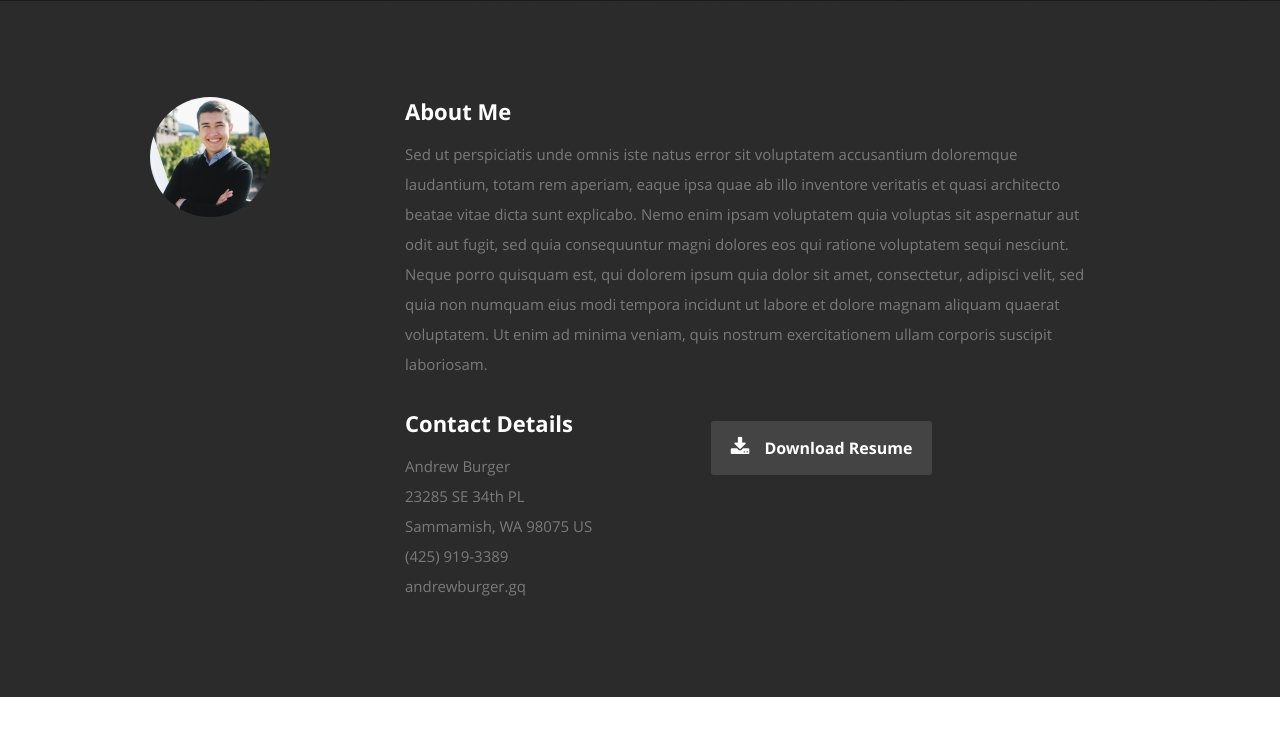
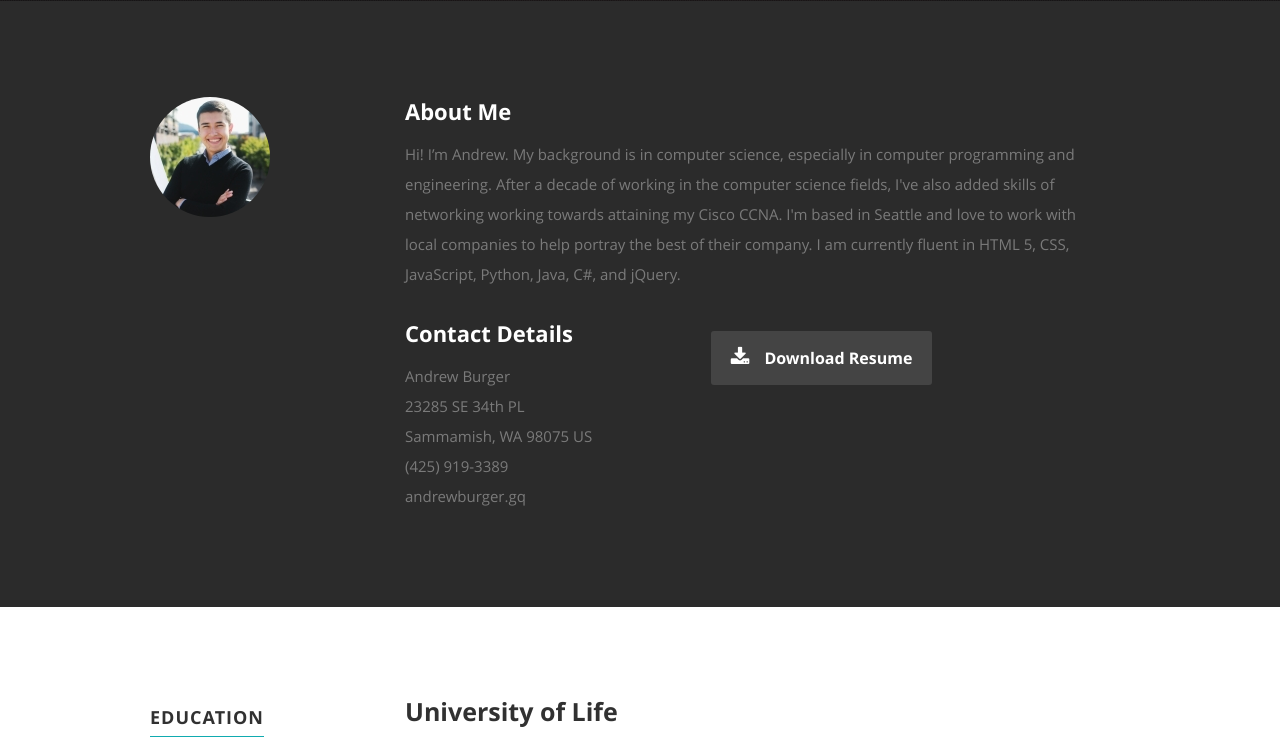
Before and after one commit to andrewixl/andrewresume, a Django app: page / in a window 1280 px wide. Shown: the part 799-1536 px from the top of the page. Run offline with Django 3.2, Linux system fonts and the light colour scheme; some libraries are stand-ins or nearby versions.

Commit message:
Social Link Changes and About

```diff
--- a/apps/main/templates/main/index.html
+++ b/apps/main/templates/main/index.html
@@ -62,13 +62,13 @@
             and learn more <a class="smoothscroll" href="#about">about me</a>.</h3>
             <hr />
             <ul class="social">
-               <li><a href="#"><i class="fa fa-facebook"></i></a></li>
-               <li><a href="#"><i class="fa fa-twitter"></i></a></li>
-               <li><a href="#"><i class="fa fa-google-plus"></i></a></li>
-               <li><a href="#"><i class="fa fa-linkedin"></i></a></li>
-               <li><a href="#"><i class="fa fa-instagram"></i></a></li>
+               <li><a href="https://www.facebook.com/andrewburger4838"><i class="fa fa-facebook"></i></a></li>
+               <li><a href="https://twitter.com/andrewixl"><i class="fa fa-twitter"></i></a></li>
+               <li><a href="https://plus.google.com/u/0/+AndrewBurgerandrewixl"><i class="fa fa-google-plus"></i></a></li>
+               <li><a href="https://www.linkedin.com/in/andrewburger4383/"><i class="fa fa-linkedin"></i></a></li>
+               <li><a href="https://www.instagram.com/andrewixl/"><i class="fa fa-instagram"></i></a></li>
                <li><a href="#"><i class="fa fa-dribbble"></i></a></li>
-               <li><a href="#"><i class="fa fa-skype"></i></a></li>
+               <li><a href="https://hatscripts.com/addskype?andrewixl"><i class="fa fa-skype"></i></a></li>
             </ul>
          </div>
       </div>
@@ -96,12 +96,10 @@
 
             <h2>About Me</h2>
 
-            <p>Sed ut perspiciatis unde omnis iste natus error sit voluptatem accusantium doloremque laudantium, totam rem aperiam,
-            eaque ipsa quae ab illo inventore veritatis et quasi architecto beatae vitae dicta sunt explicabo. Nemo enim ipsam
-            voluptatem quia voluptas sit aspernatur aut odit aut fugit, sed quia consequuntur magni dolores eos qui ratione
-            voluptatem sequi nesciunt. Neque porro quisquam est, qui dolorem ipsum quia dolor sit amet, consectetur, adipisci velit,
-            sed quia non numquam eius modi tempora incidunt ut labore et dolore magnam aliquam quaerat voluptatem.
-            Ut enim ad minima veniam, quis nostrum exercitationem ullam corporis suscipit laboriosam.
+            <p>Hi! I’m Andrew. My background is in computer science, especially in computer programming and engineering.
+              After a decade of working in the computer science fields, I've also added skills of networking working towards attaining my Cisco CCNA.
+              I'm based in Seattle and love to work with local companies to help portray the best of their company.
+              I am currently fluent in HTML 5, CSS, JavaScript, Python, Java, C#, and jQuery.
             </p>
 
             <div class="row">
@@ -122,7 +120,7 @@
 
                <div class="columns download">
                   <p>
-                     <a href="#" class="button"><i class="fa fa-download"></i>Download Resume</a>
+                     <a href="https://s3-us-west-2.amazonaws.com/andrewburger/Andrew+Burger+Resume.pdf" class="button"><i class="fa fa-download"></i>Download Resume</a>
                   </p>
                </div>
 
```
